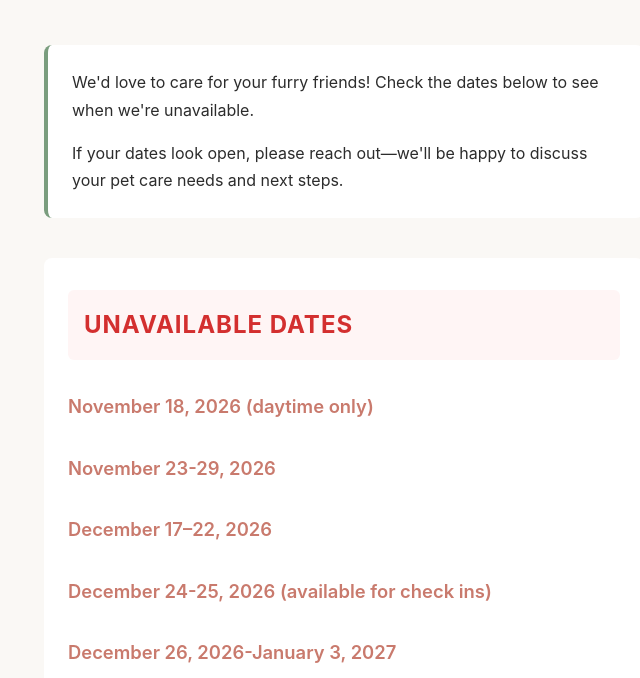
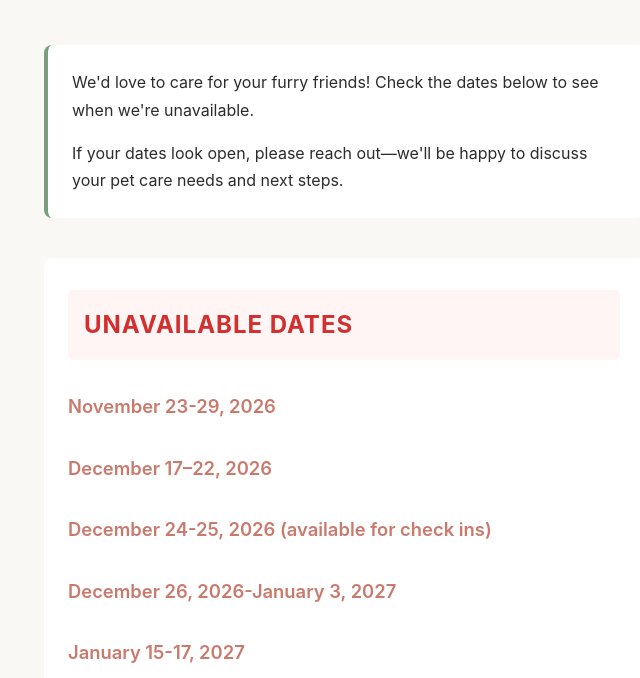
Before and after one commit to Pipersparadise/pipers-paradise, a plain HTML site: page index.html in a window 1280 px wide. Shown: the part 122-800 px from the top of the page, without its empty margins (296-936 px from the left). Drawn offline with Linux system fonts and the light colour scheme.

Commit message:
Update index.html

```diff
--- a/index.html
+++ b/index.html
@@ -185,10 +185,6 @@
             <h2>UNAVAILABLE DATES</h2>
 
             <div class="date-block">
-                <div class="date-range">November 18, 2026 (daytime only)</div>
-            </div>
-
-            <div class="date-block">
                 <div class="date-range">November 23-29, 2026</div>
             </div>
 
```
